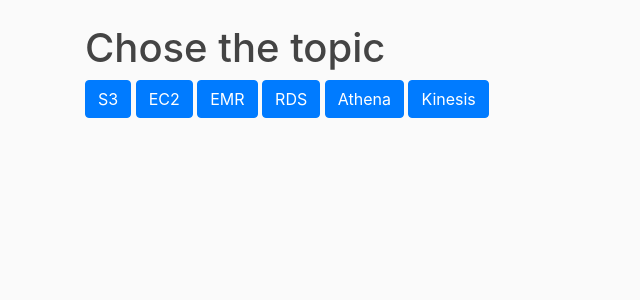
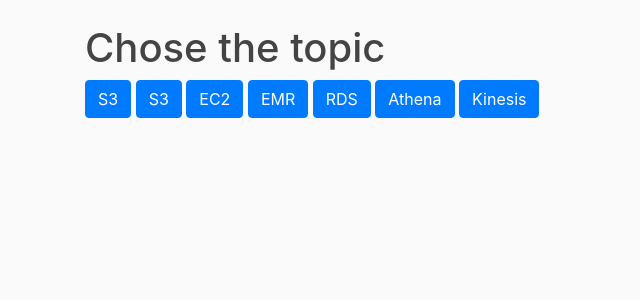
Before and after one commit to giorgiocarta/aws-flashcards, a Django app: page / in a window 1280 px wide. Shown: the part 56-356 px from the top of the page, without its empty margins (0-640 px from the left). Run offline with Django 3.2, Linux system fonts and the light colour scheme; some libraries are stand-ins or nearby versions.

Commit message:
added cloud questions link

```diff
--- a/card/templates/card/home.html
+++ b/card/templates/card/home.html
@@ -2,6 +2,7 @@
 {% block content %}
     <h1>Chose the topic</h1>
 
+    <a type="button" class="btn btn-primary" href="{% url 'cards' 'cloud' %} ">S3</a>
     <a type="button" class="btn btn-primary" href="{% url 'cards' 's3' %} ">S3</a>
     <a type="button" class="btn btn-primary" href="{% url 'cards' 'ec2' %} ">EC2</a>
     <a type="button" class="btn btn-primary" href="{% url 'cards' 'EMR' %} ">EMR</a>
```
